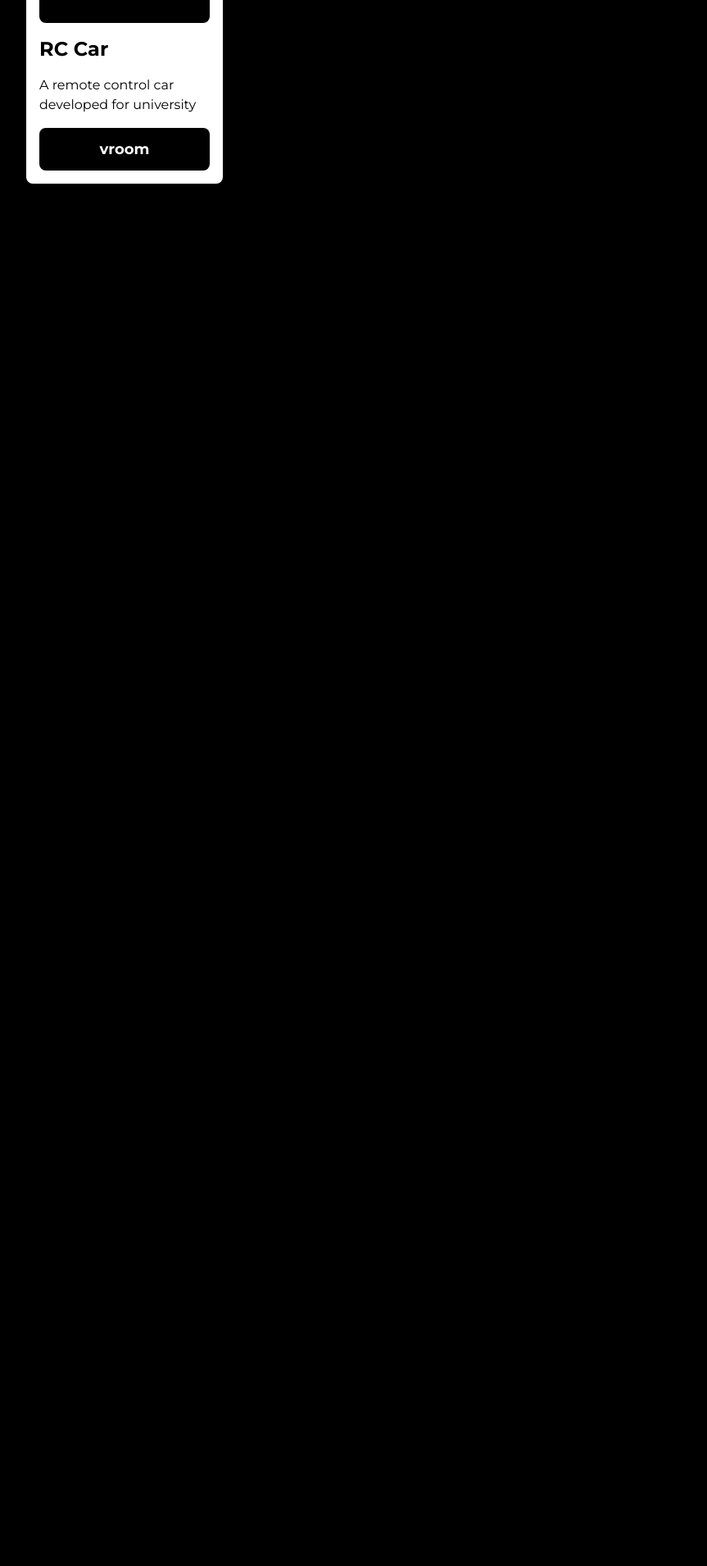
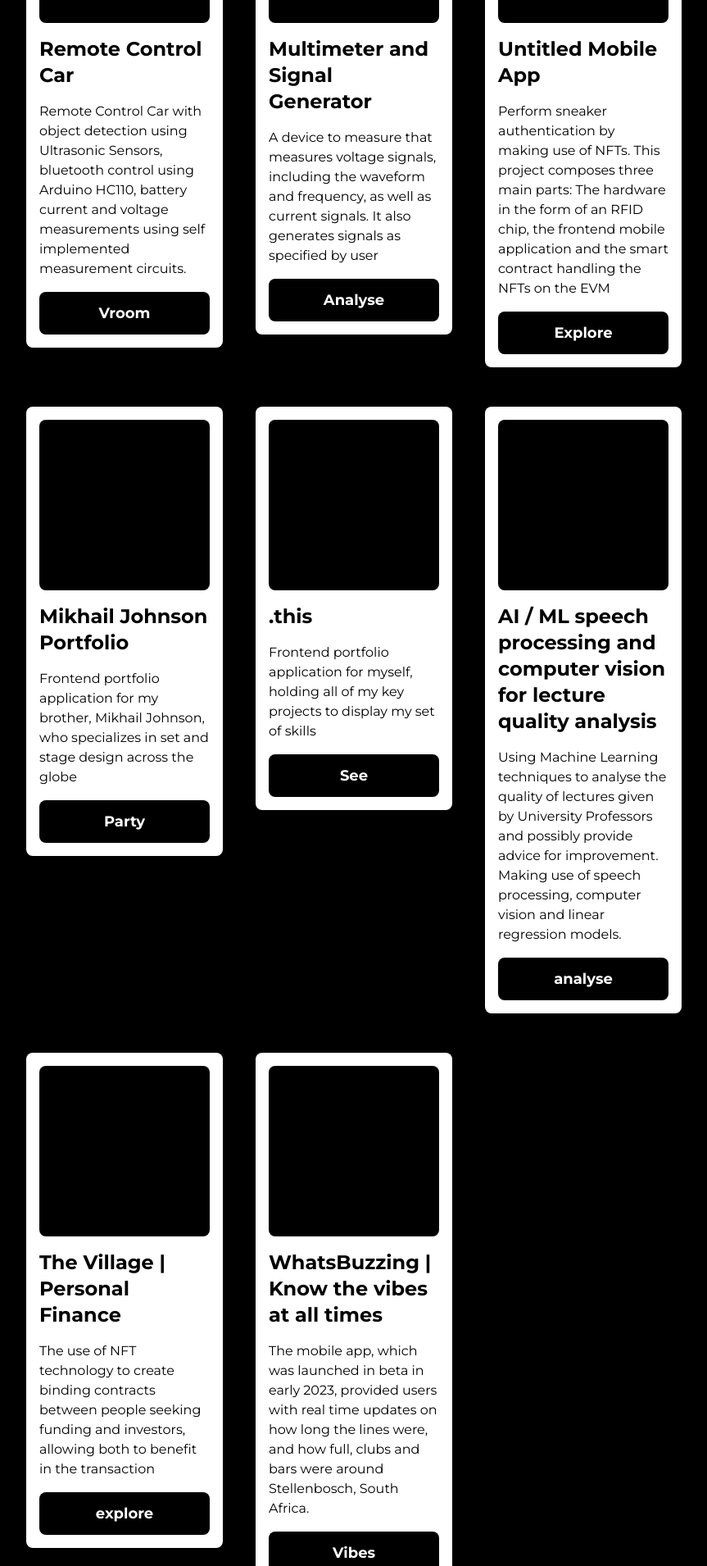
Before and after one commit to LeeJavaa/leejohnson, a Next.js app: page /projects in a window 1280 px wide. Shown: the part 400-2310 px from the top of the page at 82% size, without its empty margins (128-991 px from the left). Before the commit the page ends 800 px from the top, so only its background shows below. Built offline with nearby package versions, Linux system fonts and the light colour scheme.

Commit message:
Added projects and project data

```diff
--- a/src/app/projects/page.tsx
+++ b/src/app/projects/page.tsx
@@ -1,18 +1,22 @@
+import { ProjectCard } from '@/components/ProjectCard'
+
 export default function Page() {
     return (
         <main className="w-screen">
                 <h1 className="ml-60 mt-24 text-6xl font-bold">Projects</h1>
-                <section id="project-grid" className="w-3/4 mx-auto mt-12">
-                    <div className="bg-white rounded-lg w-1/4 h-fit text-black p-4">
-                        <div className="w-full h-52 bg-black rounded-lg mb-4" />
-                        <div className="flex flex-col gap-4">
-                        <h1 className="text-2xl font-bold">RC Car</h1>
-                        <p>A remote control car developed for university</p>
-                        <button className="rounded-lg bg-black text-white px-11 py-3 font-bold text-lg">
-                            vroom
-                        </button>
-                        </div>
-                    </div>
+                <section id="project-grid" className="w-3/4 mx-auto mt-12 flex gap-10">
+                    <ProjectCard id={0} />
+                    <ProjectCard id={1} />
+                    <ProjectCard id={2} />
+                </section>
+                <section id="project-grid" className="w-3/4 mx-auto mt-12 flex gap-10">
+                    <ProjectCard id={3} />
+                    <ProjectCard id={4} />
+                    <ProjectCard id={5} />
+                </section>
+                <section id="project-grid" className="w-3/4 mx-auto mt-12 flex gap-10">
+                    <ProjectCard id={6} />
+                    <ProjectCard id={7} />
                 </section>
         </main>
     )
--- /dev/null
+++ b/src/app/projects/project/page.tsx
@@ -0,0 +1,10 @@
+export default function Page() {
+    return (
+        <main className="w-screen">
+            <h1>Project Title</h1>
+            <h2>Project Description</h2>
+            <h3>Skills Involved</h3>
+            <h4>?paper</h4>
+        </main>
+    )
+}
--- /dev/null
+++ b/src/components/ProjectCard.tsx
@@ -0,0 +1,18 @@
+import projects from '@/data/projects'
+import { get } from 'http'
+
+export function ProjectCard({id}: {id: number}) {
+
+    return (
+        <div className="bg-white rounded-lg w-1/4 h-fit text-black p-4">
+                <div className="w-full h-52 bg-black rounded-lg mb-4" />
+                <div className="flex flex-col gap-4">
+                <h1 className="text-2xl font-bold">{projects[id].title}</h1>
+                <p>{projects[id].description}</p>
+                <button className="rounded-lg bg-black text-white px-11 py-3 font-bold text-lg">
+                    {projects[id].action}
+                </button>
+                </div>
+        </div>
+    )
+}
--- /dev/null
+++ b/src/data/projects.js
@@ -0,0 +1,44 @@
+const projects = [
+    {
+        title : "Remote Control Car",
+        description : "Remote Control Car with object detection using Ultrasonic Sensors, bluetooth control using Arduino HC110, battery current and voltage measurements using self implemented measurement circuits.",
+        action: "Vroom"
+    },
+    {
+        title : "Multimeter and Signal Generator",
+        description : "A device to measure that measures voltage signals, including the waveform and frequency, as well as current signals. It also generates signals as specified by user",
+        action : "Analyse"
+    },
+    {
+        title : "Untitled Mobile App",
+        description : "Perform sneaker authentication by making use of NFTs. This project composes three main parts: The hardware in the form of an RFID chip, the frontend mobile application and the smart contract handling the NFTs on the EVM",
+        action : "Explore"
+    },
+    {
+        title : "Mikhail Johnson Portfolio",
+        description : "Frontend portfolio application for my brother, Mikhail Johnson, who specializes in set and stage design across the globe",
+        action : "Party"
+    },
+    {
+        title : ".this",
+        description : "Frontend portfolio application for myself, holding all of my key projects to display my set of skills",
+        action : "See"
+    },
+    {
+        title: "AI / ML speech processing and computer vision for lecture quality analysis",
+        description : "Using Machine Learning techniques to analyse the quality of lectures given by University Professors and possibly provide advice for improvement. Making use of speech processing, computer vision and linear regression models.",
+        action : "analyse"
+    },
+    {
+        title: "The Village | Personal Finance",
+        description : "The use of NFT technology to create binding contracts between people seeking funding and investors, allowing both to benefit in the transaction",
+        action : "explore"
+    },
+    {
+        title: "WhatsBuzzing | Know the vibes at all times",
+        description : "The mobile app, which was launched in beta in early 2023, provided users with real time updates on how long the lines were, and how full, clubs and bars were around Stellenbosch, South Africa.",
+        action : "Vibes"
+    }
+]
+
+export default projects;
```
Also changed, not shown: .eslintrc.json.
